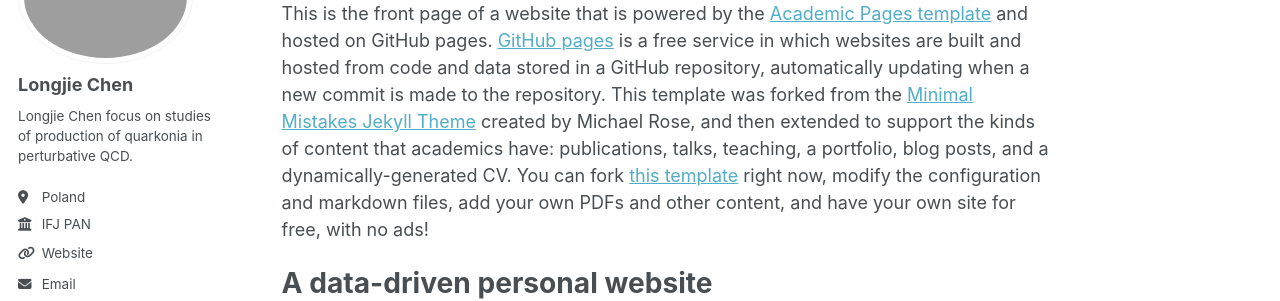
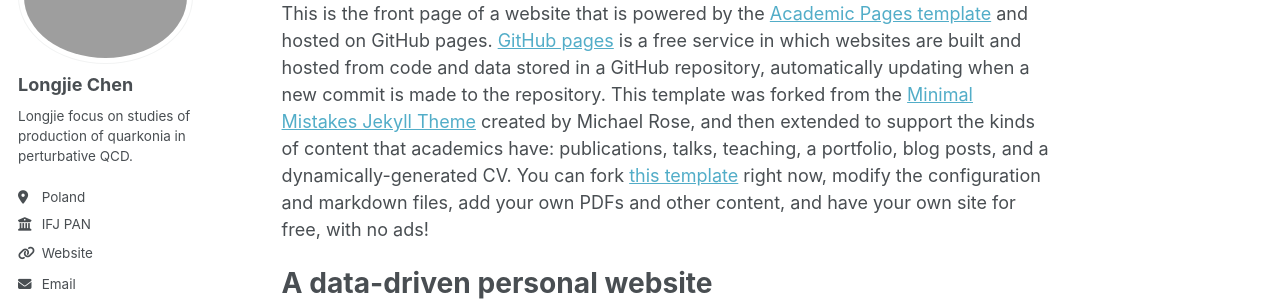
Before and after one commit to Trivial137/homepage, a Jekyll site: the page built from _pages/about.md, in a window 1280 px wide. Shown: the part 169-470 px from the top of the page. Built offline with Jekyll 4.4.1, drawn with Linux system fonts in a browser that asks for light colours; some web fonts are replaced.

Commit message:
Update _config.yml

```diff
--- a/_config.yml
+++ b/_config.yml
@@ -12,7 +12,7 @@ site_theme               : "default"
 title                    : "Longjie / Homepage"
 title_separator          : "-"
 name                     : &name "Longjie Chen"
-description              : &description "Longjie Chen focus on studies of production of quarkonia in perturbative QCD."
+description              : &description "Longjie focus on studies of production of quarkonia in perturbative QCD."
 url                      : "https://Trivial137.github.io"
 # baseurl                  : "" # the subpath of your site, e.g. "/blog"
 repository               : "academicpages/academicpages.github.io"
@@ -25,7 +25,7 @@ author:
   # avatar           : "profile.png"
   name             : "Longjie Chen"
   pronouns         : # example: "he/him"
-  bio              : "Longjie Chen focus on studies of production of quarkonia in perturbative QCD."
+  bio              : "Longjie focus on studies of production of quarkonia in perturbative QCD."
   location         : "Poland"
   employer         : "IFJ PAN"
   uri              : "https://www.ifj.edu.pl/"
```
